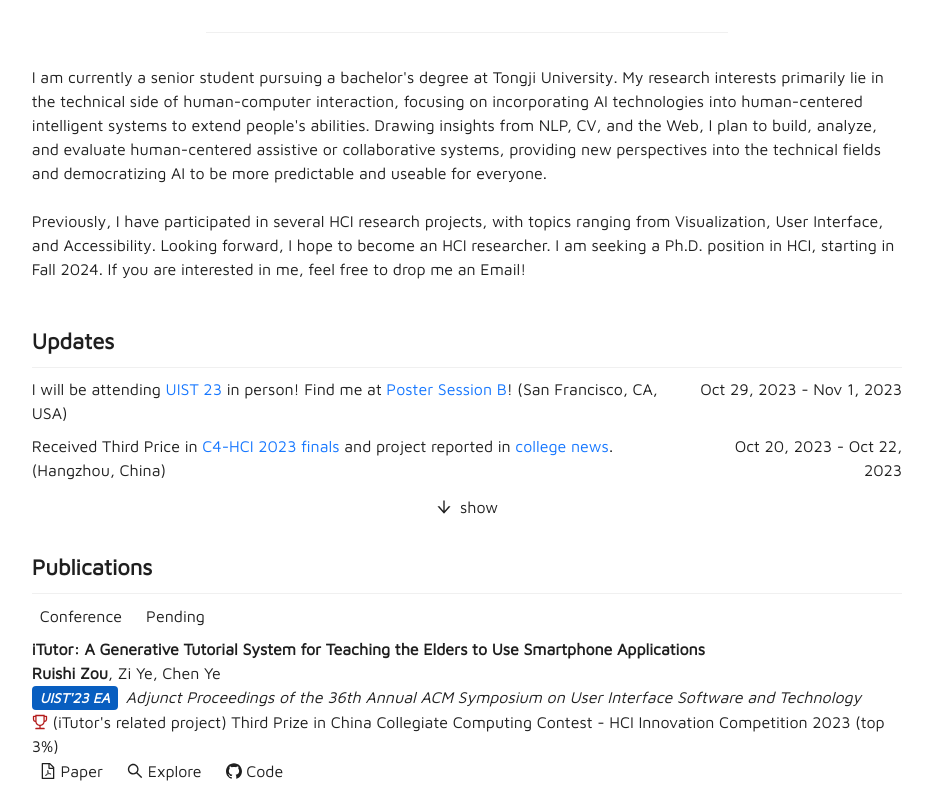
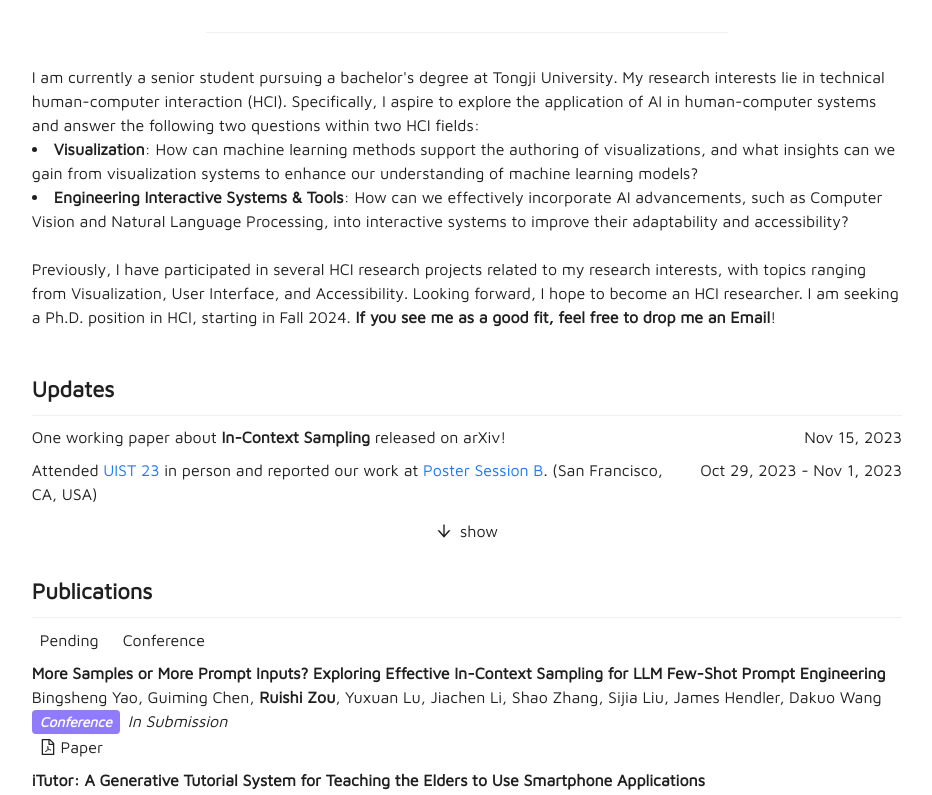
Before and after one commit to Motion115/academic-homepage-react, a React (Create React App) app: page / in a window 1280 px wide. Shown: the part 401-1196 px from the top of the page, without its empty margins (173-1105 px from the left). Built offline with nearby package versions, Linux system fonts and the light colour scheme.

Commit message:
Chore: bump Feb 2024 version

```diff
--- a/src/App.tsx
+++ b/src/App.tsx
@@ -41,7 +41,7 @@ const App: React.FC = () => (
         </Header>
         <Routing></Routing>
         <Footer>
-          <Text>Last updated: November 2023. All Rights Reserved.</Text>
+          <Text>Last updated: Feburary 2024. All Rights Reserved.</Text>
           <br />
           {/* <Text>
             Theme by{" "}
--- a/src/Routing.tsx
+++ b/src/Routing.tsx
@@ -1,12 +1,14 @@
 import React from "react";
 import { Route, Routes } from "react-router-dom";
 import MiscInDom from "./pages/misc";
+import CVInDom from "./pages/cv";
 import HomepageInDom from "./pages/home";
 
 export default function Routing() {
   return (
     <Routes>
       <Route path={"/"} element={HomepageInDom} />
+      <Route path={"/cv"} element={CVInDom} />
       <Route path={"/misc"} element={MiscInDom} />
     </Routes>
   );
--- a/src/drafts/introduction.tsx
+++ b/src/drafts/introduction.tsx
@@ -21,21 +21,30 @@ const PersonalIntrouction = () => {
         <>
           <Paragraph>
             I am currently a senior student pursuing a bachelor's degree at
-            Tongji University. My research interests primarily lie in the
-            technical side of human-computer interaction, focusing on
-            incorporating AI technologies into human-centered intelligent
-            systems to extend people's abilities. Drawing insights from NLP, CV,
-            and the Web, I plan to build, analyze, and evaluate human-centered
-            assistive or collaborative systems, providing new perspectives into
-            the technical fields and democratizing AI to be more predictable and
-            useable for everyone.
+            Tongji University. My research interests lie in technical
+            human-computer interaction (HCI). Specifically, I aspire to explore
+            the application of AI in human-computer systems and answer the
+            following two questions within two HCI fields:
+            <li>
+              <b>Visualization</b>: How can machine learning methods support the
+              authoring of visualizations, and what insights can we gain from
+              visualization systems to enhance our understanding of machine
+              learning models?
+            </li>
+            <li>
+              <b>Engineering Interactive Systems & Tools</b>: How can we
+              effectively incorporate AI advancements, such as Computer Vision
+              and Natural Language Processing, into interactive systems to
+              improve their adaptability and accessibility?
+            </li>
           </Paragraph>
           <Paragraph>
-            Previously, I have participated in several HCI research projects,
-            with topics ranging from Visualization, User Interface, and
-            Accessibility. Looking forward, I hope to become an HCI researcher.
-            I am seeking a Ph.D. position in HCI, starting in Fall 2024. If you
-            are interested in me, feel free to drop me an Email!
+            Previously, I have participated in several HCI research projects
+            related to my research interests, with topics ranging from
+            Visualization, User Interface, and Accessibility. Looking forward, I
+            hope to become an HCI researcher. I am seeking a Ph.D. position in
+            HCI, starting in Fall 2024.{" "}
+            <b>If you see me as a good fit, feel free to drop me an Email</b>!
           </Paragraph>
         </>
       }
--- a/src/drafts/menu.tsx
+++ b/src/drafts/menu.tsx
@@ -27,7 +27,7 @@ const items: MenuProps["items"] = [
     ],
   },
   {
-    label: "CV",
+    label: <a href={baseServerAddress + "/CV"}>CV</a>,
     key: "CV",
   },
   {
--- a/src/drafts/projects.tsx
+++ b/src/drafts/projects.tsx
@@ -7,10 +7,11 @@ const projList = [
   <PubEntry
     paperTitle="Predicting Book Categories Based on Book Metadata and Web Network Relationships"
     authors={<>Project Leader</>}
-    venueType="Competition"
-    venueFull="CCF BDCI 2023 & Data Mining Course Project (2023.10 - Now)"
+    venueType="Course"
+    venueFull="CCF BDCI 2023 & Data Mining Course Project (2023.10 - 2023.12)"
     affiliation="Tongji University"
     materialLink="https://www.datafountain.cn/competitions/982"
+    codeLink="https://github.com/Motion115/DF-book-class-prediction"
   />,
   <PubEntry
     paperTitle="Music Patterns and Music Models"
--- a/src/drafts/publications.tsx
+++ b/src/drafts/publications.tsx
@@ -5,6 +5,19 @@ import PubEntry from "../modules/group_items/pub_entry_spec";
 const { Title, Paragraph, Text, Link } = Typography;
 
 const publicationList = [
+  <PubEntry
+    paperTitle="More Samples or More Prompt Inputs? Exploring Effective In-Context Sampling for LLM Few-Shot Prompt Engineering"
+    authors={
+      <>
+        Bingsheng Yao, Guiming Chen, <b>Ruishi Zou</b>, Yuxuan Lu, Jiachen Li,
+        Shao Zhang, Sijia Liu, James Hendler, Dakuo Wang
+      </>
+    }
+    venueType="Pending"
+    venueShort="Conference"
+    venueFull="In Submission"
+    paperLink="https://arxiv.org/abs/2311.09782"
+  />,
   <PubEntry
     paperTitle="iTutor: A Generative Tutorial System for Teaching the Elders to Use
           Smartphone Applications"
--- a/src/drafts/updates.tsx
+++ b/src/drafts/updates.tsx
@@ -5,11 +5,19 @@ const { Title, Paragraph, Text, Link } = Typography;
 
 const updatesList = [
   <TimeEntry
+    startTime="Nov 15, 2023"
+    content={
+      <>
+        One working paper about <b>In-Context Sampling</b> released on arXiv!
+      </>
+    }
+  />,
+  <TimeEntry
     startTime="Oct 29, 2023"
     endTime="Nov 1, 2023"
     content={
       <>
-        I will be attending{" "}
+        Attended{" "}
         <a
           href="https://uist.acm.org/2023/"
           target="blank"
@@ -17,7 +25,7 @@ const updatesList = [
         >
           UIST 23
         </a>{" "}
-        in person! Find me at{" "}
+        in person and reported our work at{" "}
         <a
           href="https://programs.sigchi.org/uist/2023/program/content/127396"
           target="blank"
@@ -25,7 +33,7 @@ const updatesList = [
         >
           Poster Session B
         </a>
-        ! (San Francisco, CA, USA)
+        . (San Francisco, CA, USA)
       </>
     }
   />,
@@ -41,14 +49,6 @@ const updatesList = [
           rel="noreferrer noopener"
         >
           C4-HCI 2023 finals
-        </a>{" "}
-        and project reported in{" "}
-        <a
-          href="https://see.tongji.edu.cn/info/1143/11931.htm"
-          target="_blank"
-          rel="noreferrer noopener"
-        >
-          college news
         </a>
         . (Hangzhou, China)
       </>
@@ -83,7 +83,7 @@ const updatesList = [
     startTime="June 16, 2023"
     content={
       <>
-        One paper (<b>Chart2Vec</b>) released on arXiv!
+        One paper <b>Chart2Vec</b> released on arXiv!
       </>
     }
   />,
--- a/src/drafts/web_presence.tsx
+++ b/src/drafts/web_presence.tsx
@@ -1,13 +1,36 @@
 import { Typography } from "antd";
 import TimeEntry from "../modules/group_items/time_entry";
 import TimedPubList from "../modules/timed_list";
-import { ZhihuOutlined } from "@ant-design/icons";
+import { ZhihuOutlined, LinkOutlined } from "@ant-design/icons";
 import { FontAwesomeIcon } from "@fortawesome/react-fontawesome";
 import { faBilibili } from "@fortawesome/free-brands-svg-icons";
 import { faBook } from "@fortawesome/free-solid-svg-icons";
 const { Title, Paragraph, Text, Link } = Typography;
 
 const webList = [
+  <TimeEntry
+    content={
+      <a
+        href="https://see.tongji.edu.cn/info/1143/11974.htm"
+        target="_blank"
+        rel="noreferrer noopener"
+      >
+        <LinkOutlined /> 我院本科生参加ACM UIST 2023国际学术会议 (11/07/2023)
+      </a>
+    }
+  />,
+  <TimeEntry
+    content={
+      <a
+        href="https://see.tongji.edu.cn/info/1143/11931.htm"
+        target="_blank"
+        rel="noreferrer noopener"
+      >
+        <LinkOutlined />{" "}
+        我院本科生在第二届中国高校计算机大赛智能交互创新赛中获佳绩 (10/25/2023)
+      </a>
+    }
+  />,
   <TimeEntry
     content={
       <a
--- a/src/modules/header.tsx
+++ b/src/modules/header.tsx
@@ -14,9 +14,9 @@ const HeaderMenu: React.FC = () => {
   const onClick: MenuProps["onClick"] = (e) => {
     // console.log("click ", e);
     setCurrent(e.key);
-    if (e.key === "CV") {
-      setIsModalOpen(true);
-    }
+    // if (e.key === "CV") {
+    //   setIsModalOpen(true);
+    // }
   };
 
   return (
@@ -29,6 +29,7 @@ const HeaderMenu: React.FC = () => {
           items={items}
         />
       </Affix>
+
       <Modal
         open={isModalOpen}
         footer={null}
@@ -36,7 +37,7 @@ const HeaderMenu: React.FC = () => {
         onCancel={handleCancel}
       >
         <Alert
-          message="I currently only send my CV upon request. Please contact via Email. "
+          message="I try to maintain my webpage up-to-date, feel free to explore it! It is essentially the same as my CV. If you need my CV for some reason, please contact me via Email. "
           type="error"
           showIcon
         />
--- /dev/null
+++ b/src/pages/cv.tsx
@@ -0,0 +1,42 @@
+import React, { useState, useEffect } from "react";
+import { Layout, Typography, Divider } from "antd";
+
+const { Content } = Layout;
+const { Title } = Typography;
+
+const CV: React.FC = () => {
+  const [fileData, setFileData] = useState<Blob>();
+
+  useEffect(() => {
+    fetch("./Ruishi Zou - Public CV - 2402.pdf")
+      .then((response) => response.blob())
+      .then((data) => {
+        setFileData(data);
+      })
+      .catch((error) => {
+        console.error("Error fetching file:", error);
+      });
+  }, []);
+
+  return (
+    <Content id="CV">
+      <Title level={4}></Title>
+      {fileData && (
+        <iframe
+          src={URL.createObjectURL(fileData)}
+          width="100%"
+          height="800px"
+          title="CV"
+        />
+      )}
+    </Content>
+  );
+};
+
+const CVInDom = (
+  <div>
+    <CV />
+  </div>
+);
+
+export default CVInDom;
```
Also changed, not shown: 1 other file (tests, documents, lock files or other folders).
